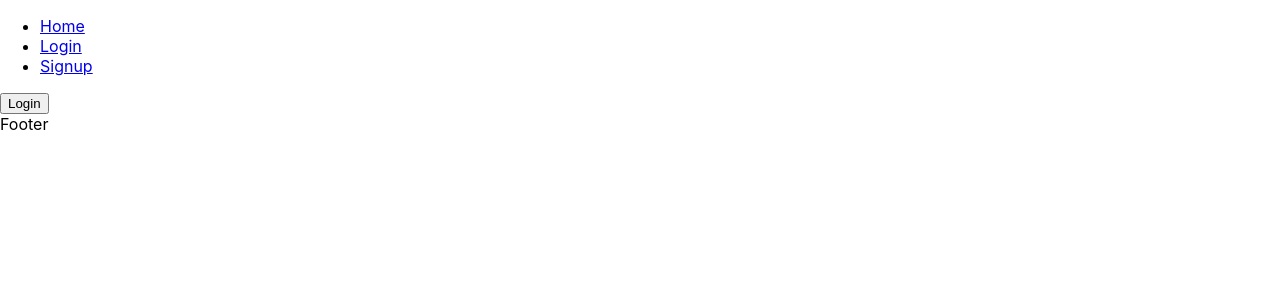
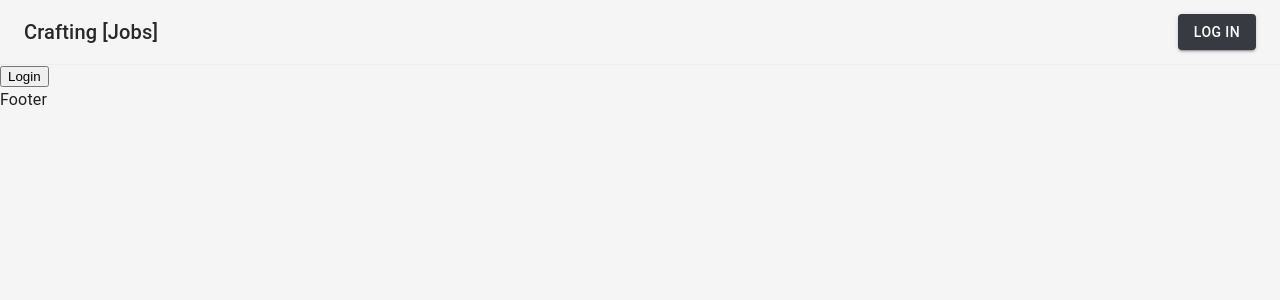
Before and after one commit to crafting-dev/demo-jobs-ui, a React (Create React App) app: page /login in a window 1280 px wide. Shown: the top 300 px of the page. Built offline with nearby package versions, Linux system fonts and the light colour scheme.

Commit message:
Implement Header component

```diff
--- a/package.json
+++ b/package.json
@@ -3,10 +3,15 @@
   "version": "0.1.0",
   "private": true,
   "dependencies": {
+    "@emotion/react": "^11.5.0",
+    "@emotion/styled": "^11.3.0",
+    "@mui/icons-material": "^5.0.5",
+    "@mui/material": "^5.0.6",
     "@testing-library/jest-dom": "^5.11.4",
     "@testing-library/react": "^11.1.0",
     "@testing-library/user-event": "^12.1.10",
     "@types/jest": "^26.0.15",
+    "@types/material-ui": "^0.21.12",
     "@types/node": "^12.0.0",
     "@types/react": "^17.0.0",
     "@types/react-dom": "^17.0.0",
--- /dev/null
+++ b/src/adapters/FetchResources.tsx
@@ -0,0 +1,3 @@
+const FetchSingleResource = () => {}
+
+export default FetchSingleResource
--- a/src/styles/index.css
+++ b/src/assets/stylesheets/index.css
@@ -5,9 +5,5 @@ body {
     sans-serif;
   -webkit-font-smoothing: antialiased;
   -moz-osx-font-smoothing: grayscale;
+  background-color: #f5f5f5 !important;
 }
-
-code {
-  font-family: source-code-pro, Menlo, Monaco, Consolas, "Courier New",
-    monospace;
-}
--- /dev/null
+++ b/src/assets/themes/mui.tsx
@@ -0,0 +1,17 @@
+import createTheme from "@mui/material/styles/createTheme";
+
+const theme = createTheme({
+  palette: {
+    primary: {
+      main: "#373B41",
+    },
+    secondary: {
+      main: "#f50057",
+    },
+    background: {
+      default: "#f5f5f5",
+    },
+  },
+});
+
+export default theme;
--- a/src/components/Header.tsx
+++ b/src/components/Header.tsx
@@ -1,15 +1,69 @@
-import React, { FormEvent } from "react";
+import React, { FormEvent, useState } from "react";
 import { useHistory } from "react-router-dom";
 import { RevokeToken } from "../adapters/Authenticate";
 import { deleteUser } from "../adapters/Store";
 import { useAuth } from "../contexts/authContext";
 import { unauthenticated } from "../models/Auth";
+import AppBar from "@mui/material/AppBar";
+import Toolbar from "@mui/material/Toolbar";
+import Typography from "@mui/material/Typography";
+import ThemeProvider from "@mui/material/styles/ThemeProvider";
+import Link from "@mui/material/Link";
+import theme from "../assets/themes/mui";
+import { styled } from "@mui/material/styles";
+import Badge from "@mui/material/Badge";
+import Avatar from "@mui/material/Avatar";
+import Stack from "@mui/material/Stack";
+import Tooltip from "@mui/material/Tooltip";
+import Button from "@mui/material/Button";
+import Menu from "@mui/material/Menu";
+import MenuItem from "@mui/material/MenuItem";
+import Lock from "@mui/icons-material/Lock";
+import Face from "@mui/icons-material/Face";
+
+const StyledBadge = styled(Badge)(({ theme }) => ({
+  "& .MuiBadge-badge": {
+    backgroundColor: "#44b700",
+    color: "#44b700",
+    boxShadow: `0 0 0 2px ${theme.palette.background.paper}`,
+    "&::after": {
+      position: "absolute",
+      top: 0,
+      left: 0,
+      width: "100%",
+      height: "100%",
+      borderRadius: "50%",
+      animation: "ripple 1.2s infinite ease-in-out",
+      border: "1px solid currentColor",
+      content: '""',
+    },
+  },
+  "@keyframes ripple": {
+    "0%": {
+      transform: "scale(.8)",
+      opacity: 1,
+    },
+    "100%": {
+      transform: "scale(2.4)",
+      opacity: 0,
+    },
+  },
+}));
 
 function Header() {
   const [auth, setAuth] = useAuth();
   const history = useHistory();
 
-  const Logout = async (e: FormEvent) => {
+  const [anchorEl, setAnchorEl] = useState<null | HTMLElement>(null);
+  const open = Boolean(anchorEl);
+  const handleClick = (event: React.MouseEvent<HTMLButtonElement>) => {
+    setAnchorEl(event.currentTarget);
+  };
+  const handleClose = () => {
+    setAnchorEl(null);
+  };
+
+  const handleLogout = async (e: FormEvent) => {
     e.preventDefault();
 
     RevokeToken(auth.token, auth.id);
@@ -19,29 +73,108 @@ function Header() {
   };
 
   return (
-    <ul>
-      <li>
-        <a href="/">Home</a>
-      </li>
+    <ThemeProvider theme={theme}>
+      <AppBar
+        position="fixed"
+        elevation={0}
+        sx={{
+          backgroundColor: theme.palette.background.default,
+          borderBottom: "1px solid #EEEEEE",
+          color: theme.palette.primary.main,
+        }}
+      >
+        <Toolbar>
+          <Typography
+            variant="h6"
+            component="a"
+            href="/"
+            sx={{
+              color: "#282828",
+              textDecoration: "none",
+            }}
+          >
+            Crafting [Jobs]
+          </Typography>
+
+          <div style={{ flexGrow: 1 }} />
 
           {auth.isAuthenticated ? (
             <>
-          <li>
-            <a href="/dashboard">Dashboard</a>
-          </li>
-          <button onClick={Logout}>Logout</button>
+              <Stack
+                direction="row"
+                justifyContent="center"
+                alignItems="center"
+                spacing={4}
+              >
+                <Tooltip title="View all job postings">
+                  <Link href="/postings">Postings</Link>
+                </Tooltip>
+
+                <Tooltip title="My Applications">
+                  <Link href="/applications">Applications</Link>
+                </Tooltip>
+
+                <Button
+                  id="basic-button"
+                  aria-controls="basic-menu"
+                  aria-haspopup="true"
+                  aria-expanded={open ? "true" : undefined}
+                  onClick={handleClick}
+                >
+                  <StyledBadge
+                    overlap="circular"
+                    anchorOrigin={{ vertical: "bottom", horizontal: "right" }}
+                    variant="dot"
+                  >
+                    <Avatar alt={auth.name} src={auth.avatarUrl} />
+                  </StyledBadge>
+                </Button>
+                <Menu
+                  id="basic-menu"
+                  anchorEl={anchorEl}
+                  open={open}
+                  onClose={handleClose}
+                  MenuListProps={{
+                    "aria-labelledby": "basic-button",
+                  }}
+                >
+                  <MenuItem onClick={() => history.push("/dashboard")}>
+                    <Face
+                      sx={{
+                        marginRight: 2,
+                      }}
+                    />{" "}
+                    Profile
+                  </MenuItem>
+                  <MenuItem onClick={handleLogout}>
+                    <Lock
+                      sx={{
+                        marginRight: 2,
+                      }}
+                    />{" "}
+                    Logout
+                  </MenuItem>
+                </Menu>
+              </Stack>
             </>
           ) : (
             <>
-          <li>
-            <a href="/login">Login</a>
-          </li>
-          <li>
-            <a href="/signup">Signup</a>
-          </li>
+              <Stack
+                direction="row"
+                justifyContent="center"
+                alignItems="center"
+                spacing={4}
+              >
+                <Button component="a" href="/login" variant="contained">
+                  Log In
+                </Button>
+              </Stack>
             </>
           )}
-    </ul>
+        </Toolbar>
+      </AppBar>
+      <Toolbar />
+    </ThemeProvider>
   );
 }
 
--- a/src/containers/App.tsx
+++ b/src/containers/App.tsx
@@ -7,6 +7,7 @@ import ProtectedRoute, {
 } from "../components/ProtectedRoute";
 import { useAuth } from "../contexts/authContext";
 import AppRoutes from "../models/Routes";
+import CssBaseline from '@mui/material/CssBaseline';
 
 function App() {
   const [auth, setAuth] = useAuth();
@@ -23,6 +24,8 @@ function App() {
 
   return (
     <div>
+      <CssBaseline />
+
       <Header />
       <Switch>
         {AppRoutes.map((route) => {
--- a/src/containers/Login.tsx
+++ b/src/containers/Login.tsx
@@ -29,7 +29,7 @@ function Login() {
     setAuth(user);
     setUser(user);
 
-    history.push("/dashboard");
+    history.push("/postings");
   };
 
   return <button onClick={handleSubmit}>Login</button>;
--- /dev/null
+++ b/src/containers/Postings.tsx
@@ -0,0 +1,7 @@
+import React from "react";
+
+function Postings() {
+  return <div className="Postings">Postings</div>;
+}
+
+export default Postings;
--- a/src/index.tsx
+++ b/src/index.tsx
@@ -1,6 +1,6 @@
 import React from "react";
 import ReactDOM from "react-dom";
-import "./styles/index.css";
+import "./assets/stylesheets/index.css";
 import App from "./containers/App";
 import reportWebVitals from "./reportWebVitals";
 import { BrowserRouter as Router } from "react-router-dom";
--- a/src/models/Routes.ts
+++ b/src/models/Routes.ts
@@ -2,6 +2,7 @@ import { FC } from "react";
 import Dashboard from "../containers/Dashboard";
 import Home from "../containers/Home";
 import Login from "../containers/Login";
+import Postings from "../containers/Postings";
 import Signup from "../containers/Signup";
 
 type AppRoute = {
@@ -31,6 +32,11 @@ const AppRoutes: AppRoute[] = [
     component: Dashboard,
     private: true,
   },
+  {
+    path: "/postings",
+    component: Postings,
+    private: true,
+  },
 ];
 
 export default AppRoutes;
```
Also changed, not shown: 2 other files (tests, documents, lock files or other folders). Lines whose indentation alone changed are shown as unchanged.
